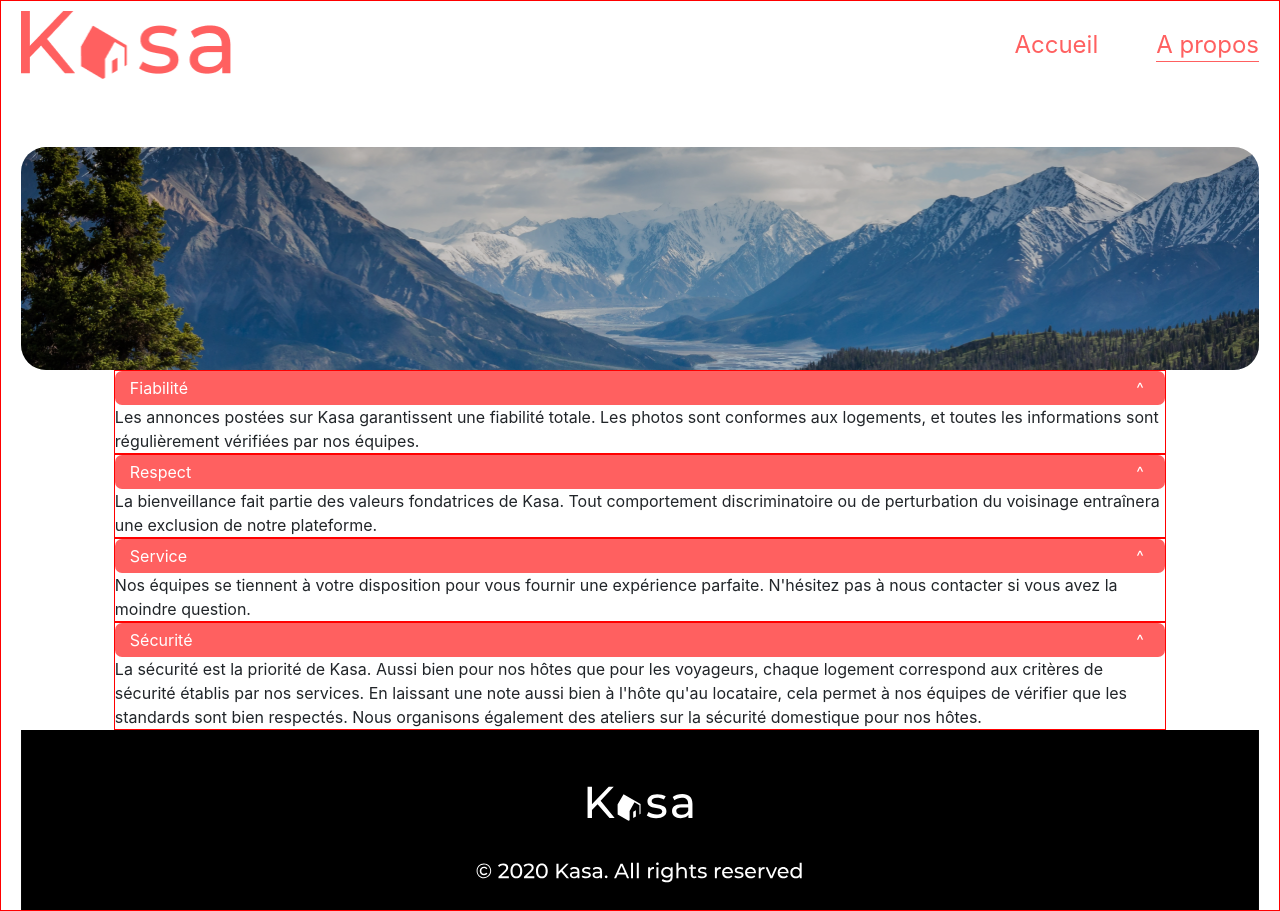
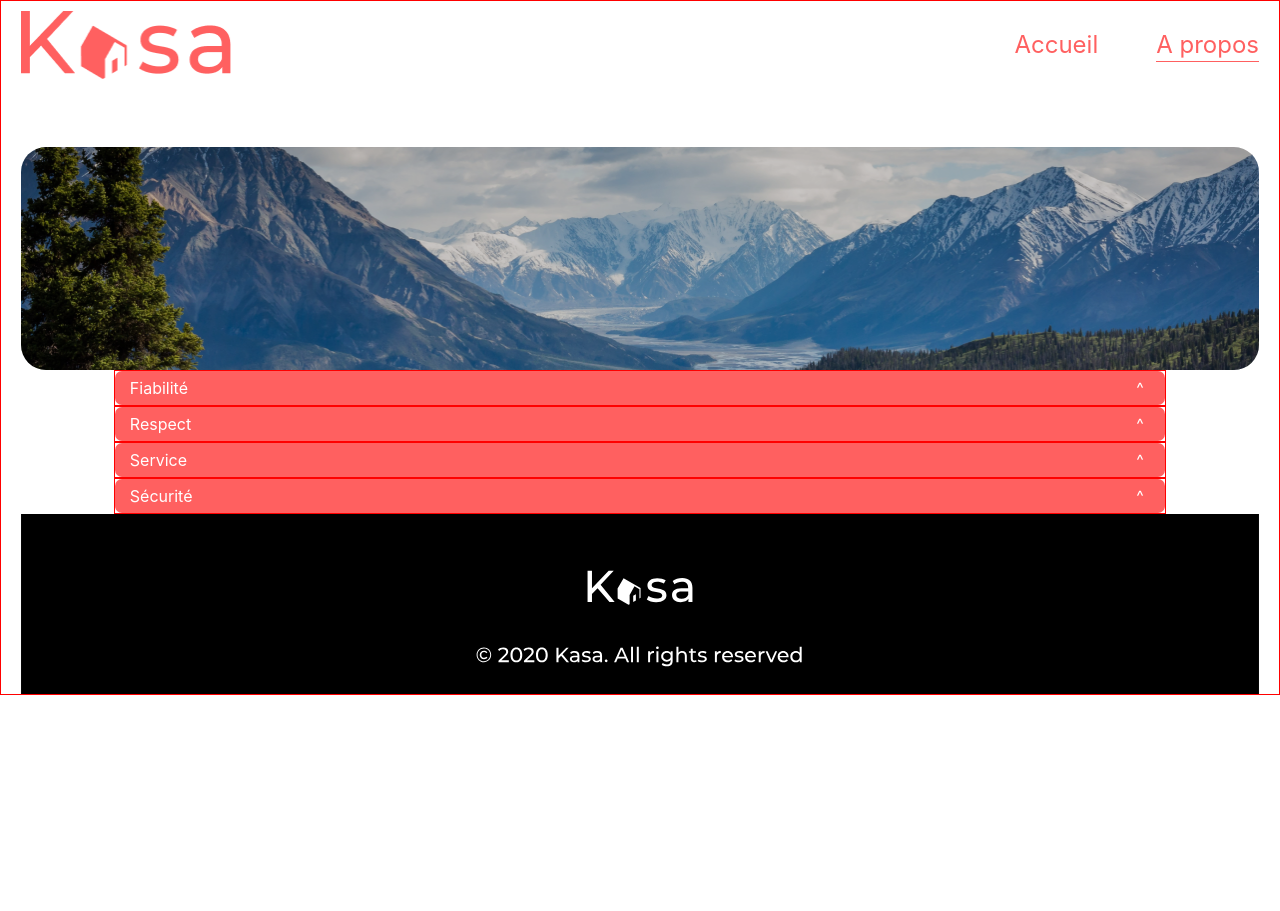
Before and after one commit to denisk13005/kasa_with_nuxt, a Nuxt app: page /about_page in a window 1280 px wide. After the commit the page ends 800 px from the top, so only its background shows below. Built offline with nearby package versions, Linux system fonts and the light colour scheme.

Commit message:
dropdown animation

```diff
--- a/components/TheDropdown.vue
+++ b/components/TheDropdown.vue
@@ -4,7 +4,7 @@
       <p>{{ title }}</p>
       <span class="arrow" @click="toggleOpen">^</span>
     </div>
-    <div class="containDropdown visible">
+    <div class="containDropdown">
       <p v-if="description">{{ description }}</p>
       <ul v-else>
         <li v-for="equipment in equipments" :key="equipment">
@@ -36,12 +36,16 @@ export default {
   methods: {
     toggleOpen(e) {
       e.target.classList.toggle('open')
+      e.target.parentElement.nextElementSibling.classList.toggle('visible')
     },
   },
 }
 </script>
 
 <style scoped>
+.dropdownContainer {
+  overflow: hidden;
+}
 .headerDropdown {
   background-color: var(--primary-color);
   color: white;
@@ -65,12 +69,11 @@ export default {
   transform: rotate(180deg);
 }
 .containDropdown {
-  display: none;
-  transform: scale(0);
-  transition: transform 0.15s linear;
+  max-height: 0;
+  transition: max-height 0.15s linear;
 }
 .visible {
-  display: block;
-  transform: scale(1);
+  max-height: 10vh;
+  transition: max-height 0.15s linear;
 }
 </style>
```
